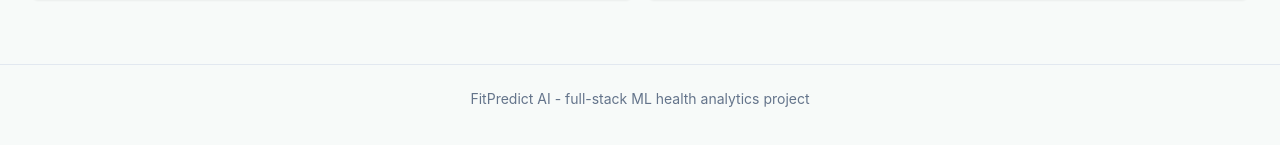
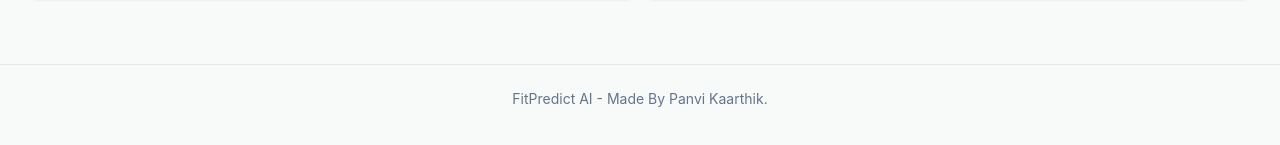
Before and after one commit to panvi-karthik/Fatloss-Predictor, a React (Vite) app in the folder frontend/: page /about in a window 1280 px wide. Shown: the part 503-648 px from the top of the page. Built offline with nearby package versions, Linux system fonts and the light colour scheme; no server answers.

Commit message:
Update Footer.jsx

```diff
--- a/frontend/src/components/Footer.jsx
+++ b/frontend/src/components/Footer.jsx
@@ -1,7 +1,7 @@
 export default function Footer() {
   return (
     <footer className="mt-10 border-t border-slate-200 py-6 text-center text-sm text-slate-500 dark:border-slate-800">
-      FitPredict AI - full-stack ML health analytics project
+      FitPredict AI - Made By Panvi Kaarthik.
     </footer>
   );
 }
```
